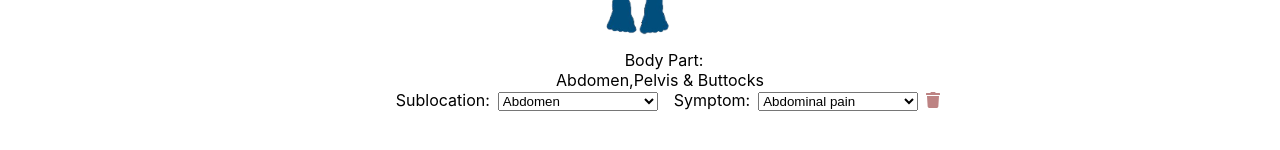
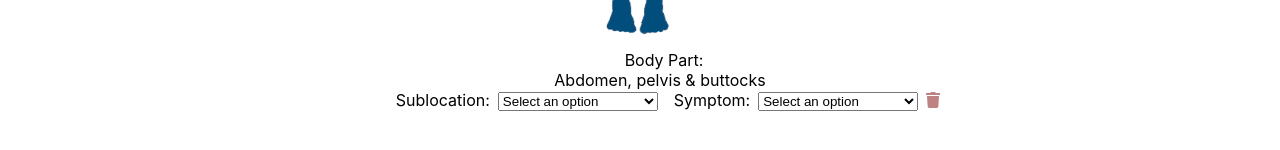
Before and after one commit to nvTwistt/final_project, a React (Create React App) app: page / in a window 1280 px wide. Both pictures are taken after a click on the element "Abdomen,Pelvis & Buttocks". Shown: the part 568-718 px from the top of the page. Built offline with nearby package versions, Linux system fonts and the light colour scheme.

Commit message:
Human body button is functional with application
Co-authored-by: mtamkee <mtamkee@users.noreply.github.com>

```diff
--- a/src/components/symptoms/HumanBodyButton.js
+++ b/src/components/symptoms/HumanBodyButton.js
@@ -5,21 +5,22 @@ import "./SymptomList.css";
 import humanBody from "./human_body.png";
 
 export default function SymptomList(props) {
+
   return (
     <div className="human-body-button">
-      <span className="add-symptom-button" id="Abdomen,Pelvis & Buttocks"  onClick={e =>props.addToSymptomList(e.currentTarget.id)}>
+      <span className="add-symptom-button" id="Abdomen, pelvis & buttocks"  onClick={e =>props.addToSymptomList(e.currentTarget.id)}>
         <FontAwesomeIcon icon={faPlusCircle}></FontAwesomeIcon>
         Abdomen,Pelvis & Buttocks
       </span>
-      <span className="add-symptom-button" id="Arms & Shoulders"  onClick={e =>props.addToSymptomList(e.currentTarget.id)}>
+      <span className="add-symptom-button" id="Arms & shoulder"  onClick={e =>props.addToSymptomList(e.currentTarget.id)}>
         <FontAwesomeIcon icon={faPlusCircle}></FontAwesomeIcon>
         Arms & Shoulders
       </span>
-      <span className="add-symptom-button" id="Chest & Back"  onClick={e =>props.addToSymptomList(e.currentTarget.id)}>
+      <span className="add-symptom-button" id="Chest & back"  onClick={e =>props.addToSymptomList(e.currentTarget.id)}>
         <FontAwesomeIcon icon={faPlusCircle}></FontAwesomeIcon>
         Chest & Back
       </span>{" "}
-      <span className="add-symptom-button" id="Head, Throat and Neck" onClick={e =>props.addToSymptomList(e.currentTarget.id)}>
+      <span className="add-symptom-button" id="Head, throat & neck" onClick={e =>props.addToSymptomList(e.currentTarget.id)}>
         <FontAwesomeIcon icon={faPlusCircle}></FontAwesomeIcon>
         Head, Throat and Neck
       </span>{" "}
@@ -27,7 +28,7 @@ export default function SymptomList(props) {
         <FontAwesomeIcon icon={faPlusCircle}></FontAwesomeIcon>
         Legs
       </span>{" "}
-      <span className="add-symptom-button" id="Skin, Joints & General" onClick={e =>props.addToSymptomList(e.currentTarget.id)}>
+      <span className="add-symptom-button" id="Skin, joints & general" onClick={e =>props.addToSymptomList(e.currentTarget.id)}>
         <FontAwesomeIcon icon={faPlusCircle}></FontAwesomeIcon>
         Skin, Joints & General
       </span>{" "}
--- a/src/components/symptoms/SymptomForm.js
+++ b/src/components/symptoms/SymptomForm.js
@@ -8,9 +8,9 @@ export default function SymptomForm(props) {
   //for now will hard code
   console.log("props for symptom form", props.defaultValue)
   const [state, setState] = useState({
-    bodyPart: "Abdomen, pelvis & buttocks",
-    subLocation: "Abdomen",
-    symptom: "Abdominal pain",
+    bodyPart: props.defaultValue,
+    subLocation: null,
+    symptom: null,
   });
   console.log("State Changed:", state);
 
@@ -20,21 +20,20 @@ export default function SymptomForm(props) {
   const bodyObj = require('../../backend/symptoms');
   //const submitDiagnosis = require('../diagnosis/diagnosis')
   //function for mapping the names of body parts to creating an item
-  const bodyPartitems = bodyLocations.bodyPartKeys.map(function(item){
-    return <option value={item}>{item}</option>
-  })
   console.log("testing", state.bodyPart);
 
   //function that finds the sublocation and returns the id's of corresponding parts
   const subLocationItems = () =>{
     //const bodySubLocation = bodyLocations.bodyPartNames;
+    console.log("the location: ",bodyLocations.bodyPartNames)
     const subLocationResult = bodyLocations.bodyPartNames[state.bodyPart];
-    //console.log("test: ", subLocationResult[1]);
+    console.log("test: ", subLocationResult);
     return subLocationResult;
   }
 
   //get the subitems such as foot. ankle from legs
   const bodyPartSubLocation = subLocationItems();
+  console.log("body keys: ", bodyPartSubLocation);
   //get the object of all sublocation body parts and get its keys
   const subLocationKeys = Object.keys(bodyPartSubLocation[1]);
   //function maps the keys to options in the dropdown menu
@@ -105,13 +104,6 @@ export default function SymptomForm(props) {
   // })
 
   // console.log("lets get it: ");
-  const findKeyByValue = function (object, value){
-    for(const key in object){
-      if(object[key] === value){
-        return key;
-      }
-    }
-  }
   return (
 
     <li className="symptom-item">
```
